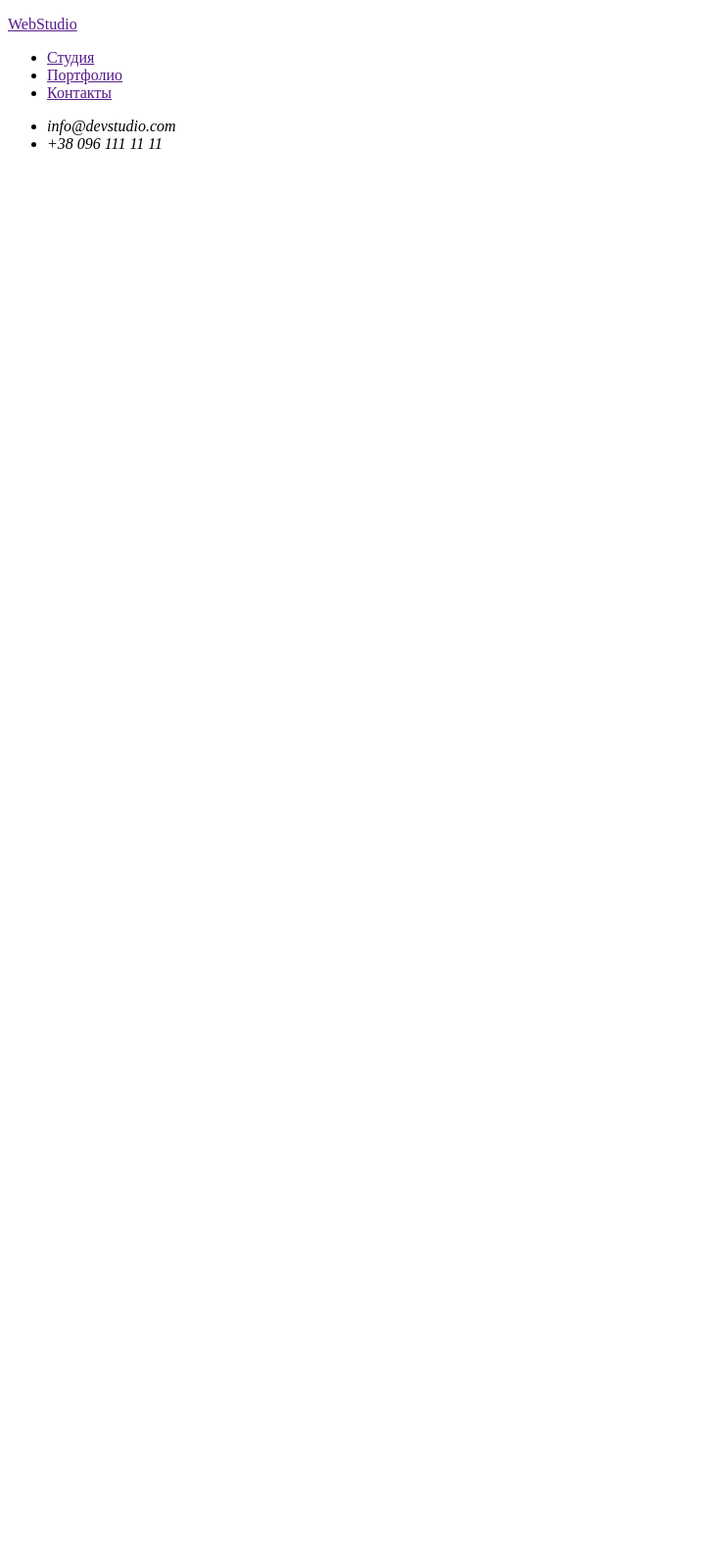
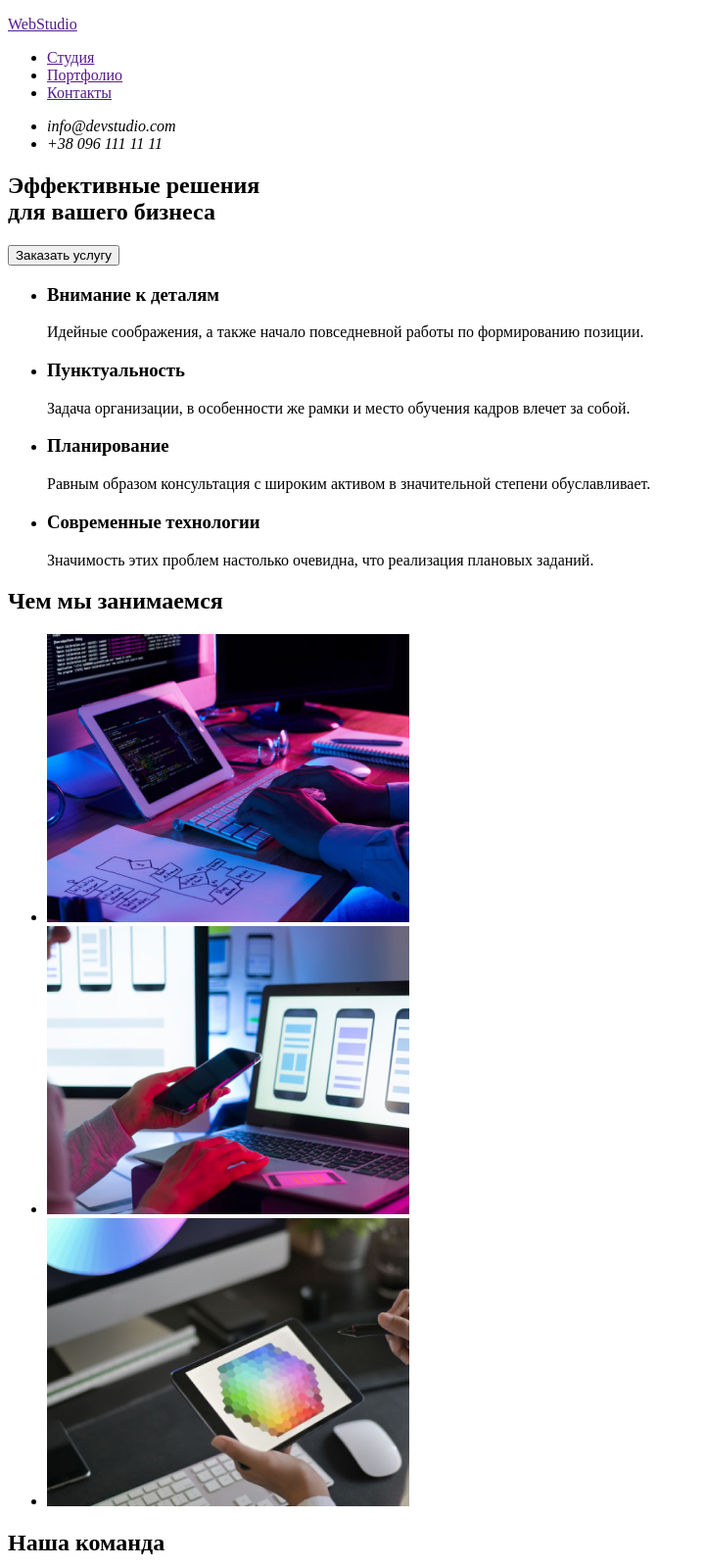
Before and after one commit to vtabashniuk/goit-markup-hw-01, a plain HTML site: page index.html in a window 1280 px wide. Shown: the top 1600 px of the page at 98% size, without its empty margins (0-719 px from the left). Before the commit the page ends 800 px from the top, so only its background shows below. Drawn offline with Linux system fonts and the light colour scheme.

Commit message:
Размечает основные секции

```diff
--- a/index.html
+++ b/index.html
@@ -22,5 +22,81 @@
         </ul>
       </address>
     </header>
+    <section>
+      <h1>Эффективные решения<br />для вашего бизнеса</h1>
+      <button type="button">Заказать услугу</button>
+    </section>
+    <section>
+      <h2 hidden>Наши преимущества</h2>
+      <ul>
+        <li>
+          <h3>Внимание к деталям</h3>
+          <p>
+            Идейные соображения, а также начало повседневной работы по
+            формированию позиции.
+          </p>
+        </li>
+        <li>
+          <h3>Пунктуальность</h3>
+          <p>
+            Задача организации, в особенности же рамки и место обучения кадров
+            влечет за собой.
+          </p>
+        </li>
+        <li>
+          <h3>Планирование</h3>
+          <p>
+            Равным образом консультация с широким активом в значительной степени
+            обуславливает.
+          </p>
+        </li>
+        <li>
+          <h3>Современные технологии</h3>
+          <p>
+            Значимость этих проблем настолько очевидна, что реализация плановых
+            заданий.
+          </p>
+        </li>
+      </ul>
+    </section>
+    <section>
+      <h2>Чем мы занимаемся</h2>
+      <ul>
+        <li>
+          <img src="./img/what-we-do-1.jpg" alt="Пишем код на компьютере" />
+        </li>
+        <li>
+          <img src="./img/what-we-do-2.jpg" alt="Работаем с дизайном" />
+        </li>
+        <li>
+          <img src="./img/what-we-do-3.jpg" alt="Выбираем цвет с палитры" />
+        </li>
+      </ul>
+    </section>
+    <section>
+      <h2>Наша команда</h2>
+      <ul>
+        <li>
+          <img src="./img/I-Demianenko.jpg" alt="Фотография Игорь Демьяненко" />
+          <h3>Игорь Демьяненко</h3>
+          <p>Product Designer</p>
+        </li>
+        <li>
+          <img src="./img/O-Repina.jpg" alt="Фотография Ольга Репина" />
+          <h3>Ольга Репина</h3>
+          <p>Frontend Developer</p>
+        </li>
+        <li>
+          <img src="./img/N-Tarasov.jpg" alt="Фотография Николай Тарасов" />
+          <h3>Николай Тарасов</h3>
+          <p>Marketing</p>
+        </li>
+        <li>
+          <img src="./img/M-Ermakov.jpg" alt="Фотография Михаил Ермаков" />
+          <h3>Михаил Ермаков</h3>
+          <p>UI Designer</p>
+        </li>
+      </ul>
+    </section>
   </body>
 </html>
```
Also changed, not shown: img/I-Demianenko.jpg (added), img/M-Ermakov.jpg (added), img/N-Tarasov.jpg (added), img/O-Repina.jpg (added), img/what-we-do-1.jpg (added), img/what-we-do-2.jpg (added), img/what-we-do-3.jpg (added).
